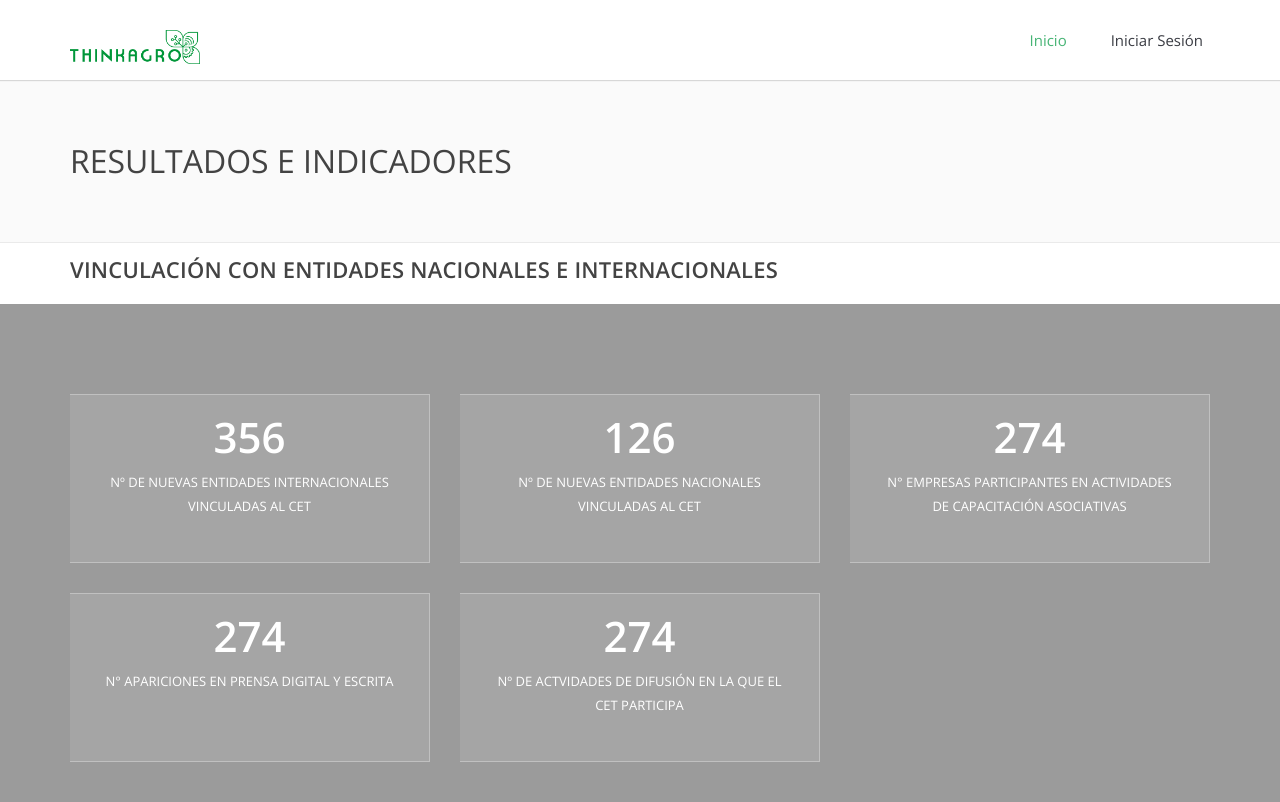
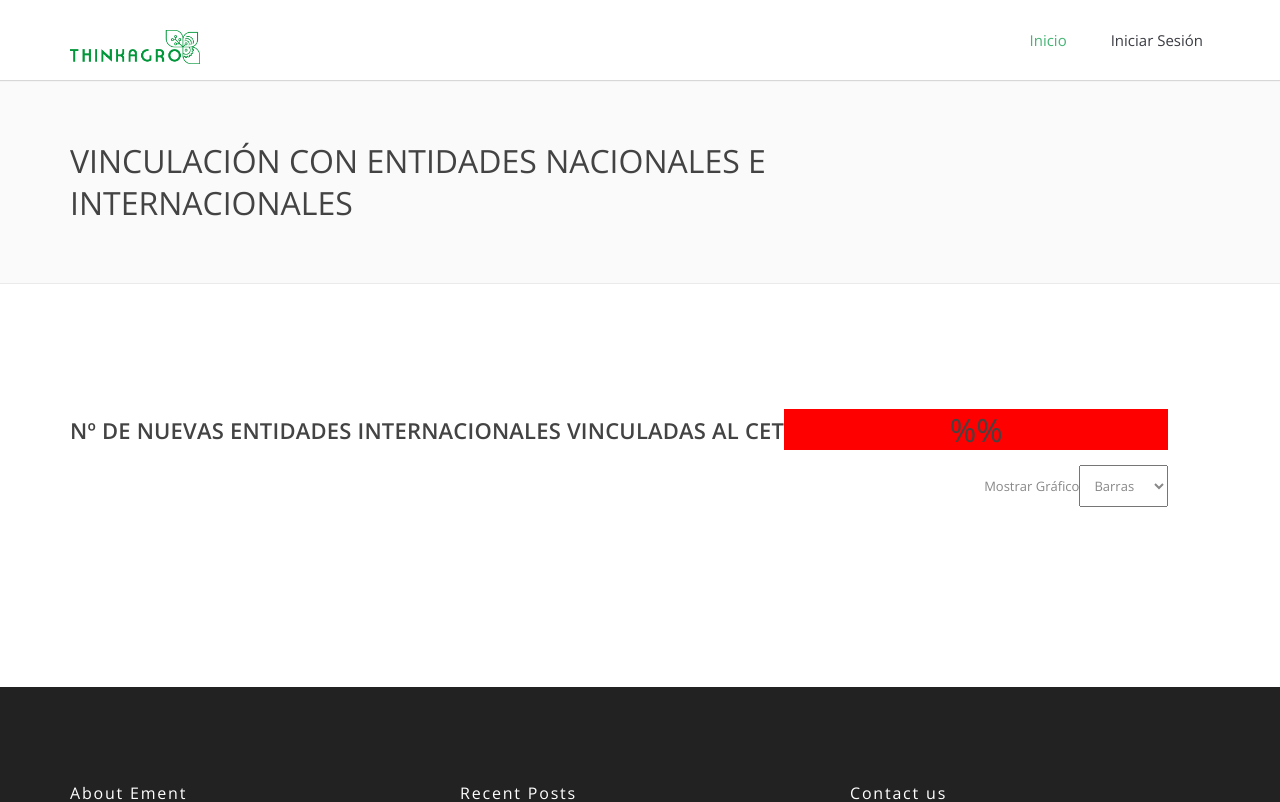
Before and after one commit to KukyNekoi/design, an Angular app in the folder Aplicacion Cliente/: page / in a window 1280 px wide. Shown: the top 802 px of the page. Built offline with nearby package versions, Linux system fonts and the light colour scheme; a small style sheet from the web is missing.

Commit message:
fix(angular) option graph component
- Add a little component for graph options

```diff
--- a/Aplicacion Cliente/src/app/design/indicator-detail/indicator-detail.component.css
+++ b/Aplicacion Cliente/src/app/design/indicator-detail/indicator-detail.component.css
@@ -0,0 +1,7 @@
+.head-page-section{
+    margin-top: 80px !important;
+}
+
+.row-number {
+    background: red;
+}
--- a/Aplicacion Cliente/src/app/design/indicator-detail/indicator-detail.component.html
+++ b/Aplicacion Cliente/src/app/design/indicator-detail/indicator-detail.component.html
@@ -17,3 +17,32 @@
 <!-- end head-page-section -->
 <!-- about boxes
 ================================================== -->
+<section>
+  <div class="page-section pad-sec">
+    <div class="container">
+        <div class="row">
+            <div class="col-md-12 pad-bt-60">
+              <div class="heading-block">
+                <table border="0">
+                  <tr>
+                    <td>
+                      <h2>Nº de Nuevas entidades internacionales vinculadas al CET</h2>
+                    </td>
+                    <td align="center">
+                      <div class="row-number"><h1>%%</h1></div>
+                    </td>
+                  </tr>
+                  <tr>
+                    <td></td>
+                    <td style="padding-left: 200px;">
+                    <app-indicator-graph-option [graph]="data[0]" ></app-indicator-graph-option>
+                    </td>
+                  </tr>
+                </table>
+              </div>
+            </div> <!-- end col-md-12 -->
+          </div> <!-- end row -->
+
+    </div>
+  </div>
+</section>
--- a/Aplicacion Cliente/src/app/design/indicator-detail/indicator-detail.component.ts
+++ b/Aplicacion Cliente/src/app/design/indicator-detail/indicator-detail.component.ts
@@ -6,8 +6,16 @@ import { Component, OnInit } from '@angular/core';
   styleUrls: ['./indicator-detail.component.css']
 })
 export class IndicatorDetailComponent implements OnInit {
+  public data: any[];
 
-  constructor() { }
+  constructor() {
+    this.data = [{
+      option: [
+        {name: 'Barras'},{name: 'Líneas'},{name: 'Circular'}
+      ]
+    }];
+
+  }
 
   ngOnInit() {
   }
--- /dev/null
+++ b/Aplicacion Cliente/src/app/design/indicator-detail/indicator-graph-option/indicator-graph-option.component.html
@@ -0,0 +1,8 @@
+<div class="filter-shop-bar">
+  <span>Mostrar Gráfico</span>
+  <select style="padding:10px;">
+      <ng-template ngFor let-option [ngForOf]="graph.option" let-i="index">
+      <option>{{option.name}}</option>
+      </ng-template>
+  </select>
+</div> <!-- end filter-shop-bar -->
--- /dev/null
+++ b/Aplicacion Cliente/src/app/design/indicator-detail/indicator-graph-option/indicator-graph-option.component.ts
@@ -0,0 +1,17 @@
+import { Component, OnInit, Input } from '@angular/core';
+
+@Component({
+  selector: 'app-indicator-graph-option',
+  templateUrl: './indicator-graph-option.component.html',
+  styleUrls: ['./indicator-graph-option.component.css']
+})
+export class IndicatorGraphOptionComponent implements OnInit {
+  @Input() public graph: any;
+  constructor() {
+    console.log(this.graph);
+  }
+
+  ngOnInit() {
+  }
+
+}
```
Also changed, not shown: Aplicacion Cliente/src/app/app.module.ts (+6 -3 lines), Aplicacion Cliente/src/app/design/indicator-detail/indicator-graph-option/indicator-graph-option.component.css (added), 1 other file (tests, documents, lock files or other folders).
